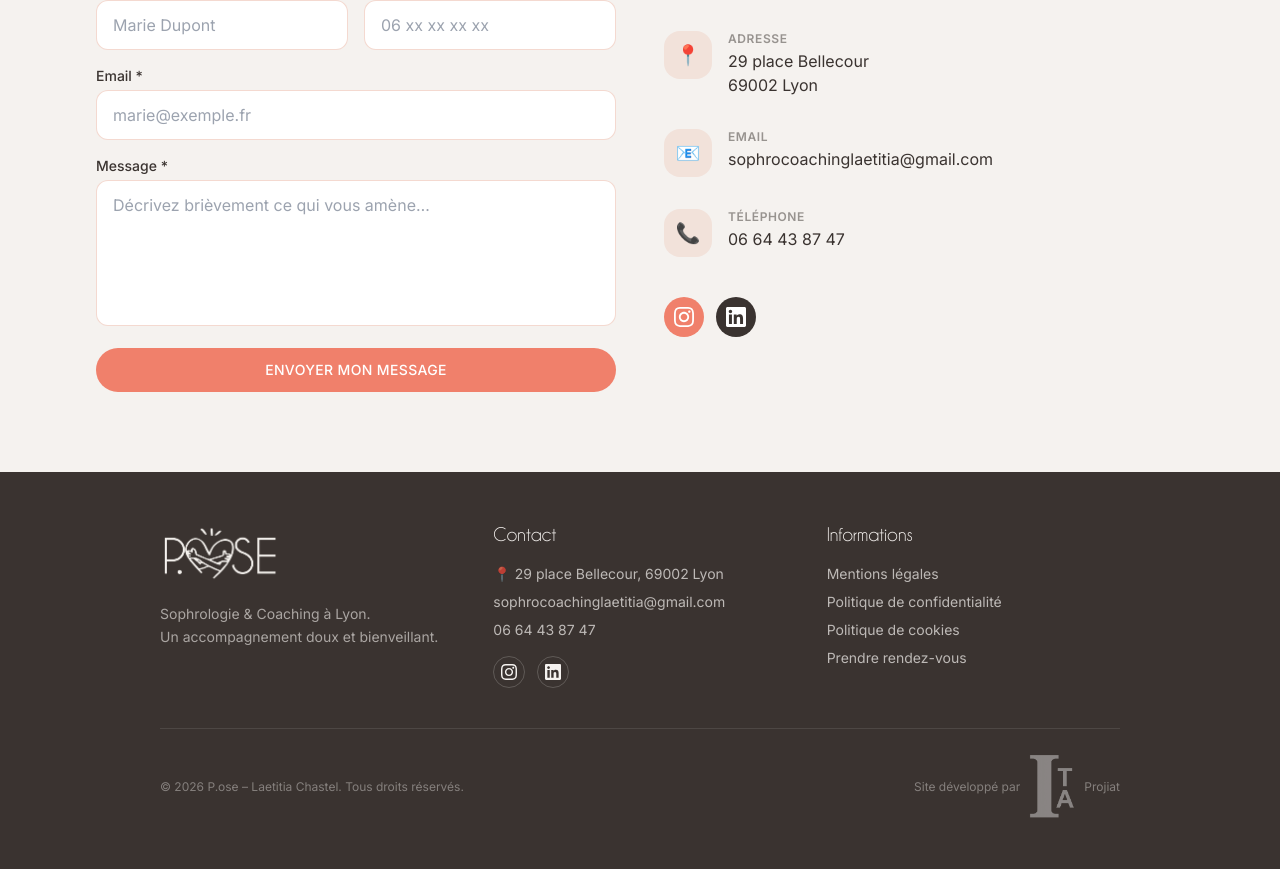
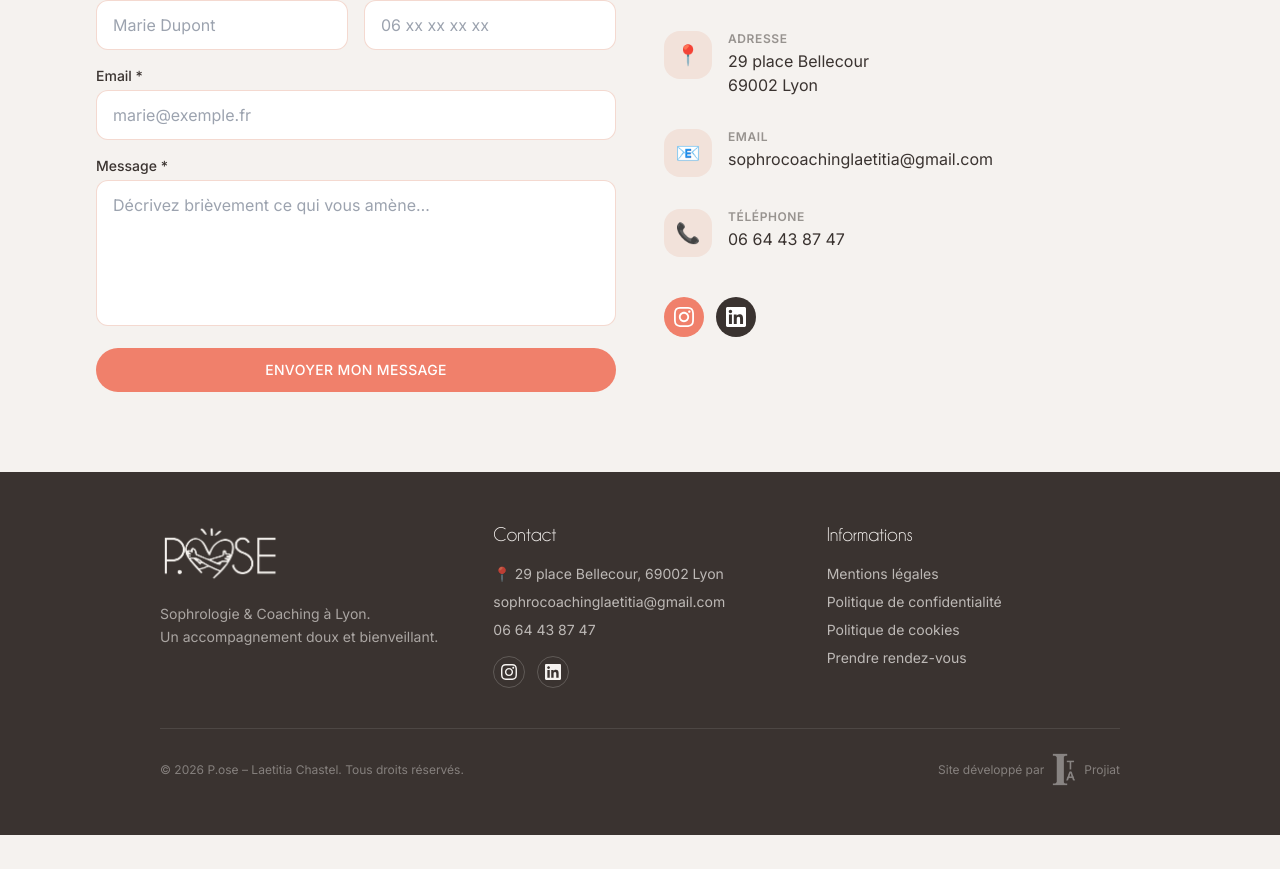
Before and after one commit to cestderrick/site_web_laetitia, a Next.js app: page / in a window 1280 px wide. Shown: the part 4738-5607 px from the top of the page. After the commit the page ends 5573 px from the top, so only its background shows below. Built offline with nearby package versions, Linux system fonts and the light colour scheme; no server answers.

Commit message:
fix: resize Projiat logo in footer

```diff
--- a/src/components/Footer.tsx
+++ b/src/components/Footer.tsx
@@ -93,8 +93,8 @@ export default function Footer() {
             <Image
               src="/logos/projiat-logo.png"
               alt="Projiat"
-              width={48}
-              height={48}
+              width={24}
+              height={24}
               className="object-contain opacity-40 hover:opacity-70 transition-opacity"
               style={{ filter: 'brightness(0) invert(1)' }}
             />
```
